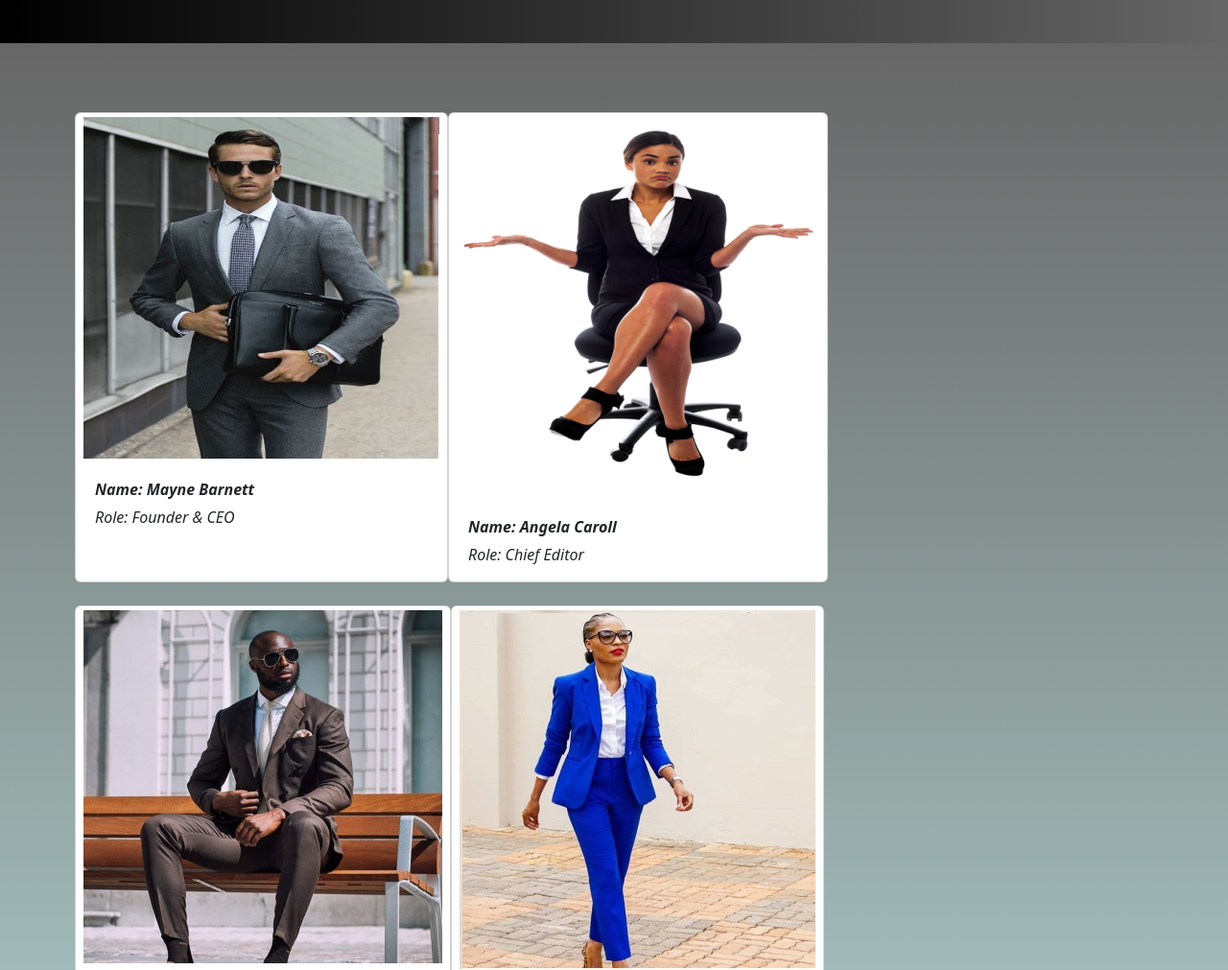
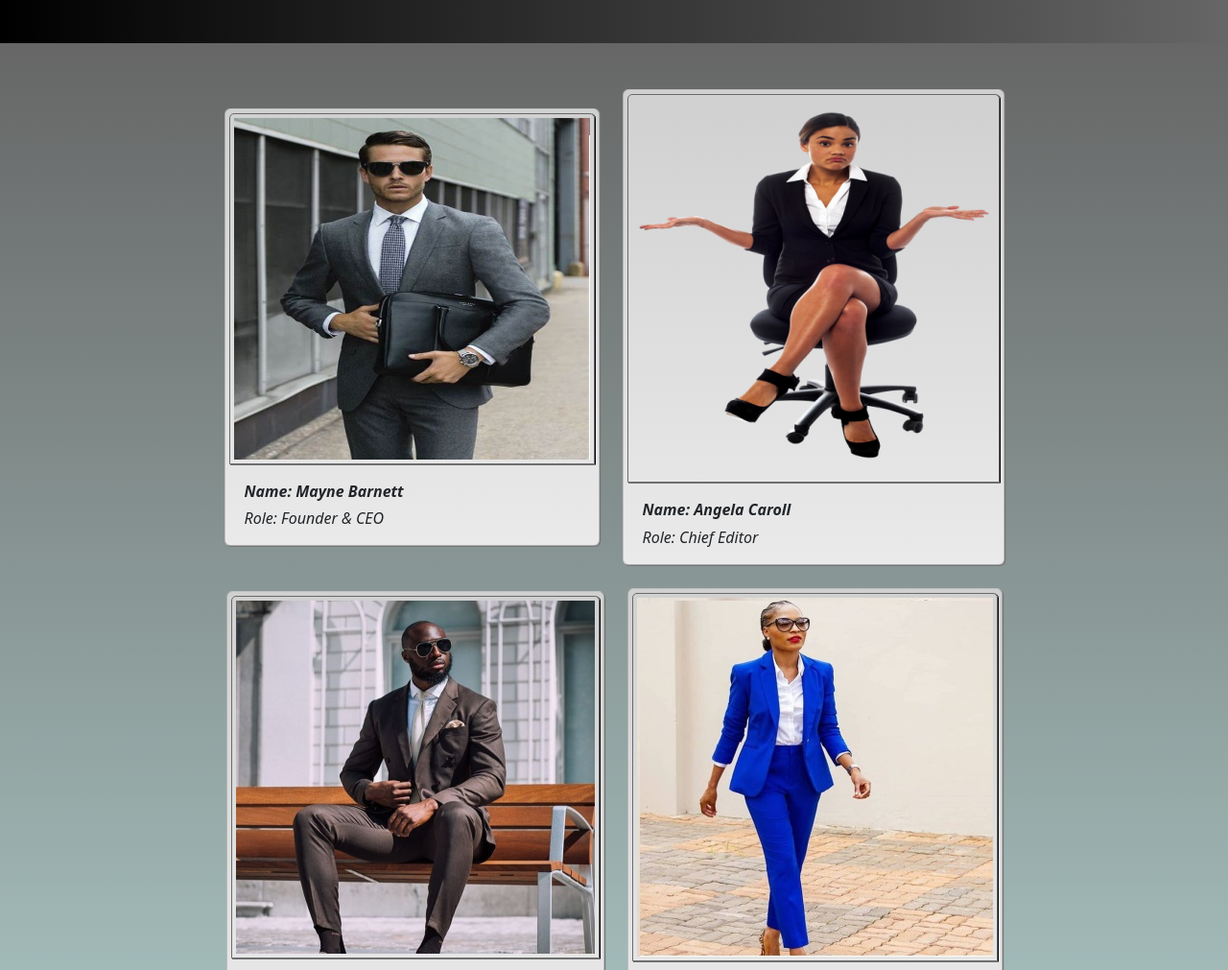
Before and after one commit to simonemoretti94/js-our-team, a plain HTML site: page index.html in a window 1280 px wide. Shown: the part 467-1478 px from the top of the page at 96% size. Drawn offline with nearby package versions, Linux system fonts and the light colour scheme.

Commit message:
5th fixed some col

```diff
--- a/assets/css/style.css
+++ b/assets/css/style.css
@@ -155,6 +155,12 @@
     background-image: linear-gradient(to top, rgb(200, 240, 236) , rgb(102, 102, 102));
 }
 
+.card {
+    box-shadow: 1.2px 1px rgb(118, 118, 118);
+    padding-top: .25rem;
+    background-image: linear-gradient(to top, rgb(234, 234, 234),rgb(208, 208, 208)) ;
+}
+
 .card:hover {
     scale: 1.1;
     z-index: 1;
@@ -167,6 +173,8 @@
 .card img {
     max-width: 100%;
     max-height: 100%;
+    border: .5px groove rgb(106, 106, 106);
+    box-shadow: 1px .5px black;
 }
 
 .card p:first-of-type {
--- a/assets/js/script.js
+++ b/assets/js/script.js
@@ -27,8 +27,8 @@ function teamCard (name, role, photo) {
 
 
     const cardEl =  `
-    <div class="card col gy-4">
-    <img class="card-img-top p-1" src="./assets/img/${photo}" alt="ciao">
+    <div class="col card">
+        <img class="card-img-top p-1" src="./assets/img/${photo}" alt="ciao">
         <div class="card-body">
             <p class="card-text">Name: ${name}</p>
             <p class="card-text">Role: ${role}</p>
--- a/index.html
+++ b/index.html
@@ -51,7 +51,7 @@
 
         <section class="posts my-5">
             <div class="container">
-                <div id="row_cards" class="row row-cols-1 row-cols-md-3 row-cols-lg-auto gx-2">
+                <div id="row_cards" class="row row-cols-1 row-cols-md-3 row-cols-lg-auto gx-2 d-flex justify-content-center align-items-center flex-wrap gap-4">
 
                 </div>
             </div>
```
